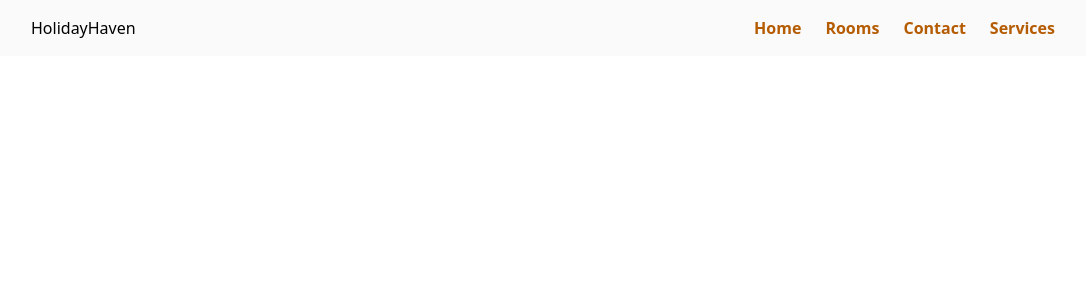
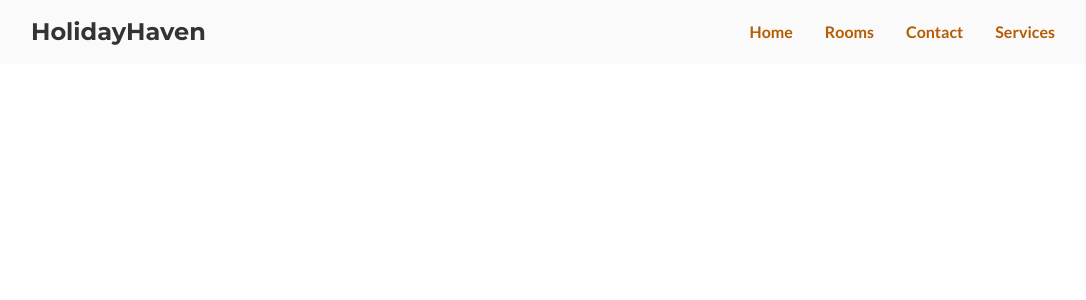
Before and after one commit to Sheriff-Oladimeji/bookr, a React (Vite) app: page / in a window 1280 px wide. Shown: the top 300 px of the page, without its empty margins (97-1183 px from the left). Built offline with nearby package versions, Linux system fonts and the light colour scheme.

Commit message:
feat: add montserrat font

```diff
--- a/src/components/nav/Navbar.jsx
+++ b/src/components/nav/Navbar.jsx
@@ -2,12 +2,12 @@
 
 const Navbar = () => {
     return (
-      <nav className="w-full bg-[#FAFAFA] ">
+      <nav className="w-full bg-[#FAFAFA] font-lato">
         <div className="flex justify-between items-center py-4 w-[80%] mx-auto">
           <div>
-            <span>HolidayHaven</span>
+            <span className="font-bold text-dark text-2xl font-mont">HolidayHaven</span>
           </div>
-                <ul className="flex space-x-6 text-brown font-semibold">
+                <ul className="flex space-x-8 text-brown font-semibold items-center">
                     <li>Home</li>
                     <li>Rooms</li>
                     <li>Contact</li>
--- a/src/index.css
+++ b/src/index.css
@@ -1,4 +1,5 @@
 @import url('https://fonts.googleapis.com/css2?family=Lato:wght@300;400;700&display=swap');
+@import url('https://fonts.googleapis.com/css2?family=Montserrat:wght@300;400;600;700&display=swap');
 @tailwind base;
 @tailwind components;
 @tailwind utilities;
--- a/tailwind.config.js
+++ b/tailwind.config.js
@@ -7,6 +7,10 @@ export default {
       gray: "#8FCFFF",
       dark: "#333333",
     },
+    fontFamily: {
+      lato: ["Lato", 'sans-serif'],
+    mont: ['Montserrat', 'sans-serif'],
+    },
     extend: {},
   },
   plugins: [],
```
